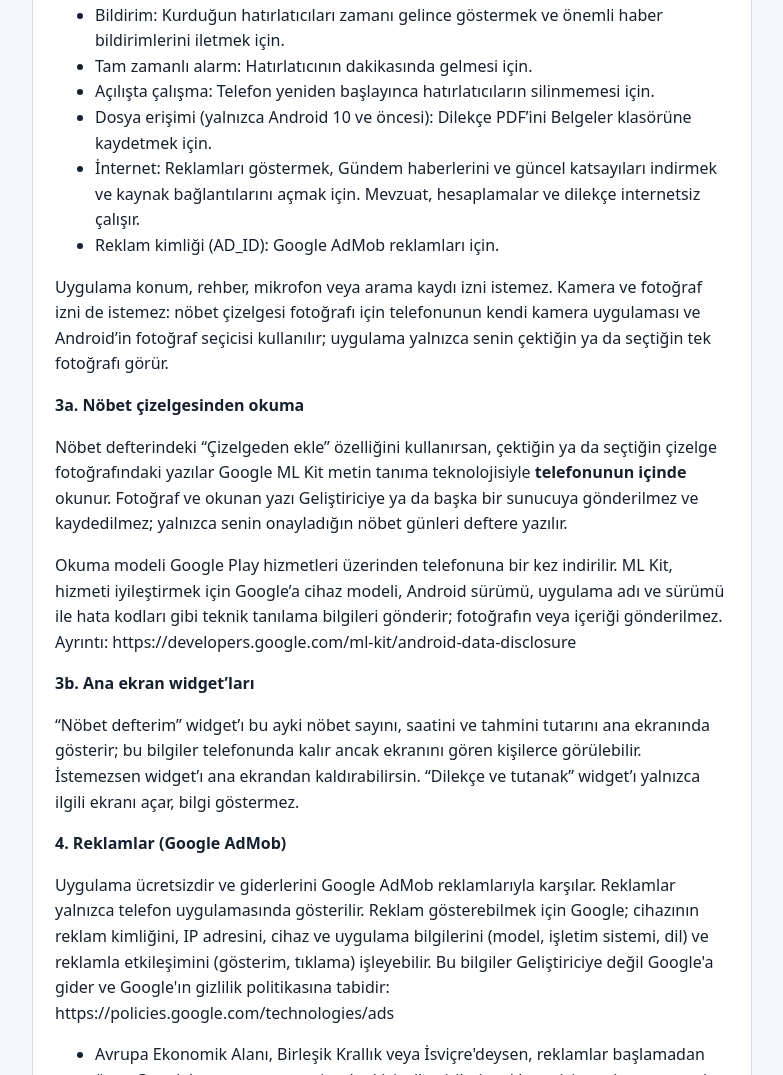
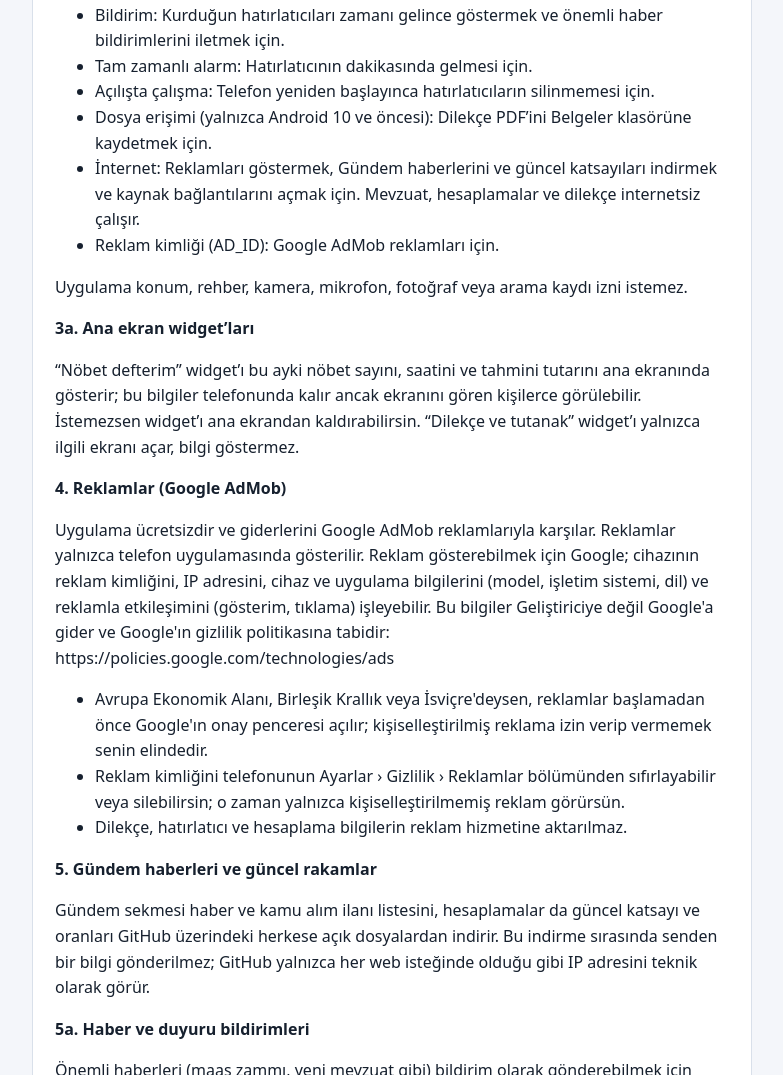
Before and after one commit to crmedya19-source/memur-rehberi-web, a plain HTML site: page gizlilik.html in a window 1280 px wide. Shown: the part 858-1933 px from the top of the page, without its empty margins (248-1031 px from the left). Drawn offline with Linux system fonts and the light colour scheme.

Commit message:
Gizlilik politikası: çizelgeden okuma özelliği kaldırıldı
Co-Authored-By: Claude Opus 5.5 <noreply@anthropic.com>
Claude-Session: https://claude.ai/code/session_01AD3k9Y6JVJTq3oiHL8dfub

```diff
--- a/gizlilik.html
+++ b/gizlilik.html
@@ -14,8 +14,8 @@ main{background:#fff;border:1px solid #d9e0ea;border-radius:14px;padding:8px 22p
 <p>Dilekçe PDF’i telefonunda oluşturulur. “PDF indir” dosyayı telefonunun Belgeler klasörüne kaydeder; “PDF paylaş” dosyayı yalnızca senin seçtiğin uygulamaya (WhatsApp, e-posta vb.) gönderir. Paylaştığın dosya, seçtiğin uygulamanın kendi gizlilik kurallarına tabidir.</p>
 <h3>3. İzinler</h3>
 <ul><li>Bildirim: Kurduğun hatırlatıcıları zamanı gelince göstermek ve önemli haber bildirimlerini iletmek için.</li><li>Tam zamanlı alarm: Hatırlatıcının dakikasında gelmesi için.</li><li>Açılışta çalışma: Telefon yeniden başlayınca hatırlatıcıların silinmemesi için.</li><li>Dosya erişimi (yalnızca Android 10 ve öncesi): Dilekçe PDF’ini Belgeler klasörüne kaydetmek için.</li><li>İnternet: Reklamları göstermek, Gündem haberlerini ve güncel katsayıları indirmek ve kaynak bağlantılarını açmak için. Mevzuat, hesaplamalar ve dilekçe internetsiz çalışır.</li><li>Reklam kimliği (AD_ID): Google AdMob reklamları için.</li></ul>
-<p>Uygulama konum, rehber, mikrofon veya arama kaydı izni istemez. Kamera ve fotoğraf izni de istemez: nöbet çizelgesi fotoğrafı için telefonunun kendi kamera uygulaması ve Android’in fotoğraf seçicisi kullanılır; uygulama yalnızca senin çektiğin ya da seçtiğin tek fotoğrafı görür.</p>
-<h3>3a. Nöbet çizelgesinden okuma</h3><p>Nöbet defterindeki “Çizelgeden ekle” özelliğini kullanırsan, çektiğin ya da seçtiğin çizelge fotoğrafındaki yazılar Google ML Kit metin tanıma teknolojisiyle <b>telefonunun içinde</b> okunur. Fotoğraf ve okunan yazı Geliştiriciye ya da başka bir sunucuya gönderilmez ve kaydedilmez; yalnızca senin onayladığın nöbet günleri deftere yazılır.</p><p>Okuma modeli Google Play hizmetleri üzerinden telefonuna bir kez indirilir. ML Kit, hizmeti iyileştirmek için Google’a cihaz modeli, Android sürümü, uygulama adı ve sürümü ile hata kodları gibi teknik tanılama bilgileri gönderir; fotoğrafın veya içeriği gönderilmez. Ayrıntı: https://developers.google.com/ml-kit/android-data-disclosure</p><h3>3b. Ana ekran widget’ları</h3><p>“Nöbet defterim” widget’ı bu ayki nöbet sayını, saatini ve tahmini tutarını ana ekranında gösterir; bu bilgiler telefonunda kalır ancak ekranını gören kişilerce görülebilir. İstemezsen widget’ı ana ekrandan kaldırabilirsin. “Dilekçe ve tutanak” widget’ı yalnızca ilgili ekranı açar, bilgi göstermez.</p><h3>4. Reklamlar (Google AdMob)</h3>
+<p>Uygulama konum, rehber, kamera, mikrofon, fotoğraf veya arama kaydı izni istemez.</p>
+<h3>3a. Ana ekran widget’ları</h3><p>“Nöbet defterim” widget’ı bu ayki nöbet sayını, saatini ve tahmini tutarını ana ekranında gösterir; bu bilgiler telefonunda kalır ancak ekranını gören kişilerce görülebilir. İstemezsen widget’ı ana ekrandan kaldırabilirsin. “Dilekçe ve tutanak” widget’ı yalnızca ilgili ekranı açar, bilgi göstermez.</p><h3>4. Reklamlar (Google AdMob)</h3>
 <p>Uygulama ücretsizdir ve giderlerini Google AdMob reklamlarıyla karşılar. Reklamlar yalnızca telefon uygulamasında gösterilir. Reklam gösterebilmek için Google; cihazının reklam kimliğini, IP adresini, cihaz ve uygulama bilgilerini (model, işletim sistemi, dil) ve reklamla etkileşimini (gösterim, tıklama) işleyebilir. Bu bilgiler Geliştiriciye değil Google&#x27;a gider ve Google&#x27;ın gizlilik politikasına tabidir: https://policies.google.com/technologies/ads</p>
 <ul><li>Avrupa Ekonomik Alanı, Birleşik Krallık veya İsviçre&#x27;deysen, reklamlar başlamadan önce Google&#x27;ın onay penceresi açılır; kişiselleştirilmiş reklama izin verip vermemek senin elindedir.</li><li>Reklam kimliğini telefonunun Ayarlar › Gizlilik › Reklamlar bölümünden sıfırlayabilir veya silebilirsin; o zaman yalnızca kişiselleştirilmemiş reklam görürsün.</li><li>Dilekçe, hatırlatıcı ve hesaplama bilgilerin reklam hizmetine aktarılmaz.</li></ul>
 <h3>5. Gündem haberleri ve güncel rakamlar</h3>
```
Also changed, not shown: index.html (+2 -2 lines).
